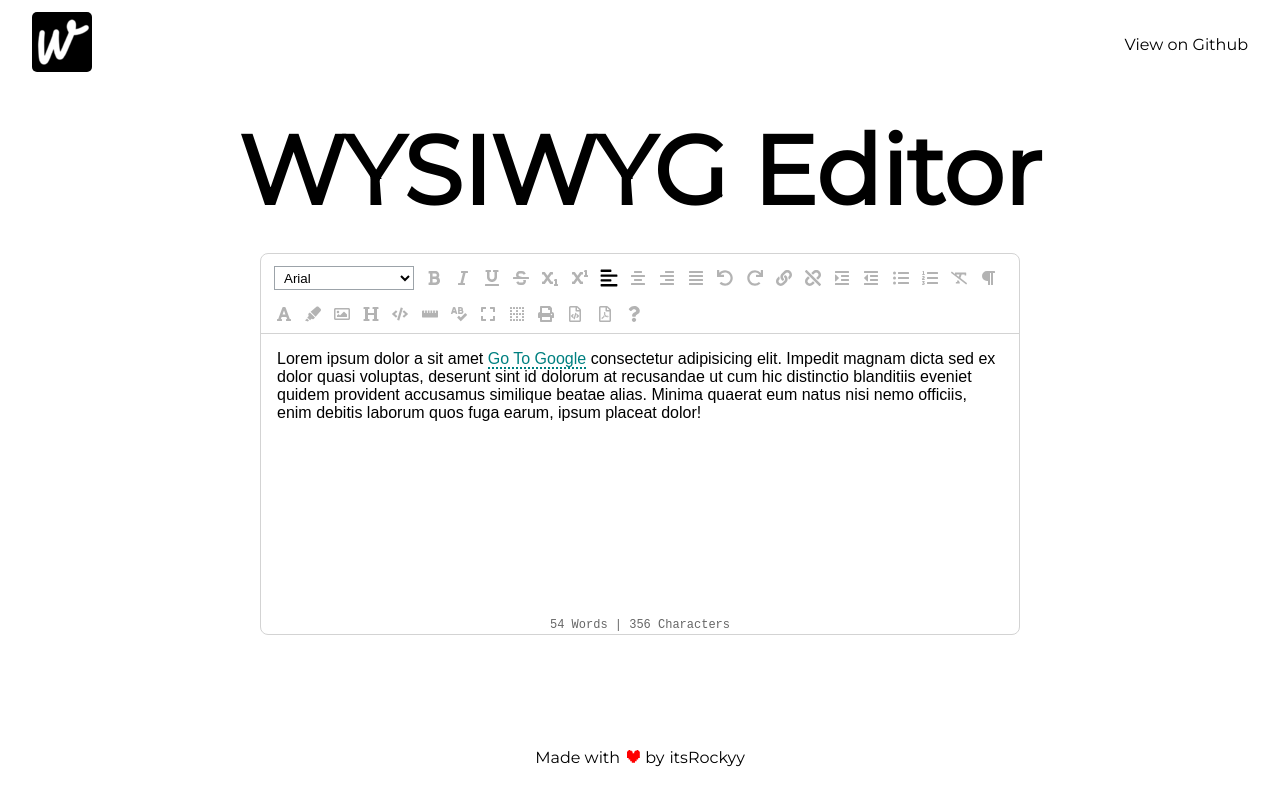
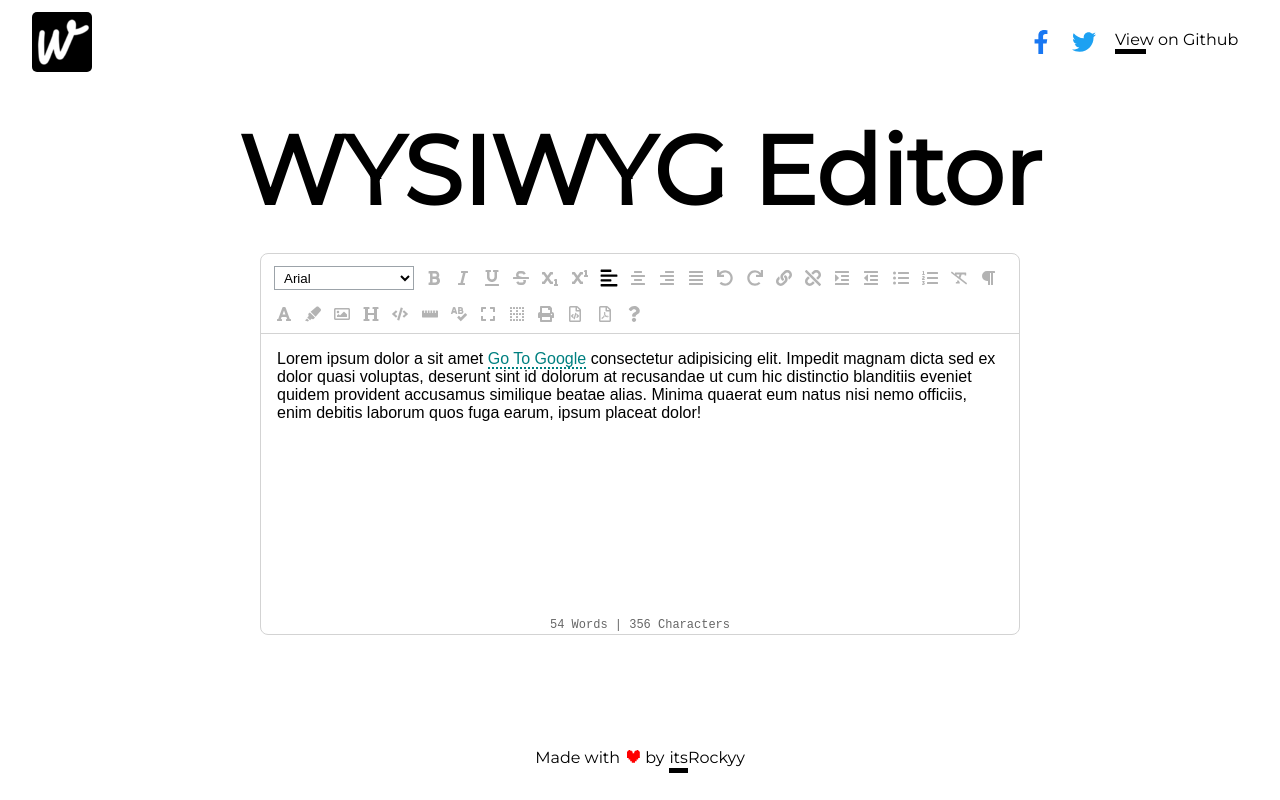
Before and after one commit to abhijeet-saxena/wysiwyg, a website with bundled scripts: page src/index.html in a window 1280 px wide. Built offline with nearby package versions, Linux system fonts and the light colour scheme.

Commit message:
feat(app): Add social links

```diff
--- a/package.json
+++ b/package.json
@@ -4,7 +4,7 @@
   "description": "A rich text editor in which What You See Is What You Get",
   "main": "index.js",
   "scripts": {
-    "clean": "rm -rf dist/*",
+    "clean": "rm -rf dist/* && mkdir dist",
     "predeploy": "cp -Rv src/* dist/",
     "deploy": "gh-pages -d dist"
   },
--- a/src/index.html
+++ b/src/index.html
@@ -11,9 +11,37 @@
   <body>
     <nav>
       <div class="logo">
-        <img src="./logo.png" alt="WYSIWYG Editor" />
+        <a href="https://itsRockyy.me/wysiwyg">
+          <img src="./logo.png" alt="WYSIWYG Editor"
+        /></a>
       </div>
       <div class="about">
+        <a
+          class="social-action-icons"
+          href="https://www.facebook.com/dialog/feed?app_id=333853130926436&display=popup&link=https://github.com/itsRockyy/wysiwyg"
+          target="_blank"
+        >
+          <svg width="24" height="24" viewBox="0 0 320 512">
+            <path
+              fill="#1877f2"
+              d="M279.14 288l14.22-92.66h-88.91v-60.13c0-25.35 12.42-50.06 52.24-50.06h40.42V6.26S260.43 0 225.36 0c-73.22 0-121.08 44.38-121.08 124.72v70.62H22.89V288h81.39v224h100.17V288z"
+            ></path>
+          </svg>
+        </a>
+
+        <a
+          class="social-action-icons"
+          href="https://twitter.com/intent/tweet?text=Check out this simple and easy to use rich text editor in which 'What You See Is What You Get' https://itsRockyy.me/wysiwyg. %23wysiwyg %23github%0D&url=https://github.com/itsRockyy/wysiwyg"
+          target="_blank"
+        >
+          <svg width="24" height="24" viewBox="0 0 512 512">
+            <path
+              fill="#1da1f2"
+              d="M459.37 151.716c.325 4.548.325 9.097.325 13.645 0 138.72-105.583 298.558-298.558 298.558-59.452 0-114.68-17.219-161.137-47.106 8.447.974 16.568 1.299 25.34 1.299 49.055 0 94.213-16.568 130.274-44.832-46.132-.975-84.792-31.188-98.112-72.772 6.498.974 12.995 1.624 19.818 1.624 9.421 0 18.843-1.3 27.614-3.573-48.081-9.747-84.143-51.98-84.143-102.985v-1.299c13.969 7.797 30.214 12.67 47.431 13.319-28.264-18.843-46.781-51.005-46.781-87.391 0-19.492 5.197-37.36 14.294-52.954 51.655 63.675 129.3 105.258 216.365 109.807-1.624-7.797-2.599-15.918-2.599-24.04 0-57.828 46.782-104.934 104.934-104.934 30.213 0 57.502 12.67 76.67 33.137 23.715-4.548 46.456-13.32 66.599-25.34-7.798 24.366-24.366 44.833-46.132 57.827 21.117-2.273 41.584-8.122 60.426-16.243-14.292 20.791-32.161 39.308-52.628 54.253z"
+            ></path>
+          </svg>
+        </a>
+
         <a
           class="moving-bar"
           href="https://github.com/itsRockyy/wysiwyg"
--- a/src/main.js
+++ b/src/main.js
@@ -49,11 +49,7 @@ window.onload = () => {
 
   const checkKeyboardShortcut = (event) => {
     const { keyCode, metaKey, shiftKey } = event
-
     if (!metaKey) return false
-
-    console.log(event)
-
     switch (keyCode) {
       case 85: // Shortcut for Underline (Cmd+U)
         document.execCommand('underline', false, null)
@@ -80,7 +76,7 @@ window.onload = () => {
           urlFormInput.focus()
         }
         return true
-      case 70:
+      case 70: // Shortcut for Going Fullscreen (Cmd+Shift+F)
         if (shiftKey) {
           document.querySelector('.fullscreen').requestFullscreen()
           return true
--- a/src/styles/styles.css
+++ b/src/styles/styles.css
@@ -26,12 +26,30 @@ nav {
   align-items: center;
 }
 
-nav .logo img {
+.logo img {
   border-radius: 5px;
 }
 
-nav .about {
+.about {
   margin-left: auto;
+  display: flex;
+  align-items: center;
+}
+
+.about a {
+  margin: 0 0.6rem;
+}
+
+.about a:last-child {
+  margin-top: -10px;
+}
+
+.social-action-icons {
+  transition: 200ms ease-out;
+}
+
+.social-action-icons:hover {
+  transform: scale(1.5);
 }
 
 .moving-bar {
@@ -44,16 +62,16 @@ nav .about {
   content: '';
   position: absolute;
   bottom: -5px;
-  left: -5px;
-  width: 0%;
-  height: 2px;
+  left: 0;
+  width: 25%;
+  height: 5px;
   background: black;
   transition: width 400ms ease-in-out;
   transform-origin: 50% 50%;
 }
 
 .moving-bar:hover::after {
-  width: 110%;
+  width: 100%;
 }
 
 footer {
@@ -363,6 +381,12 @@ body header h1 {
 
 .fullscreen:fullscreen main {
   width: 80vw;
-  height: 800px;
-  overflow: scroll;
 }
+
+.fullscreen:fullscreen .editor {
+  min-height: 80vh;
+}
+
+.fullscreen:fullscreen .editor::after {
+  bottom: 1rem;
+}
```
